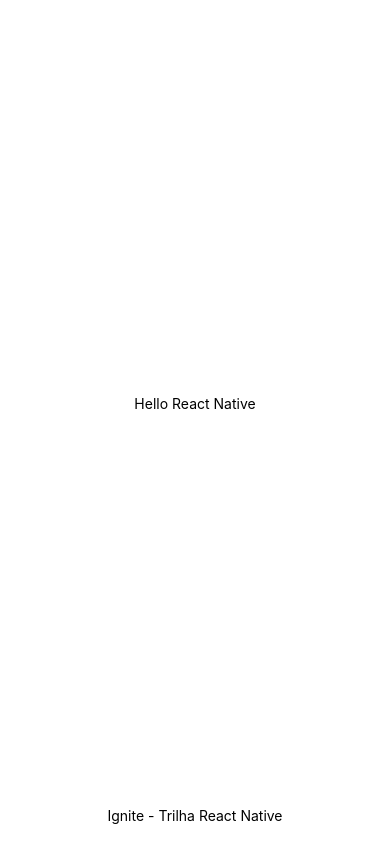
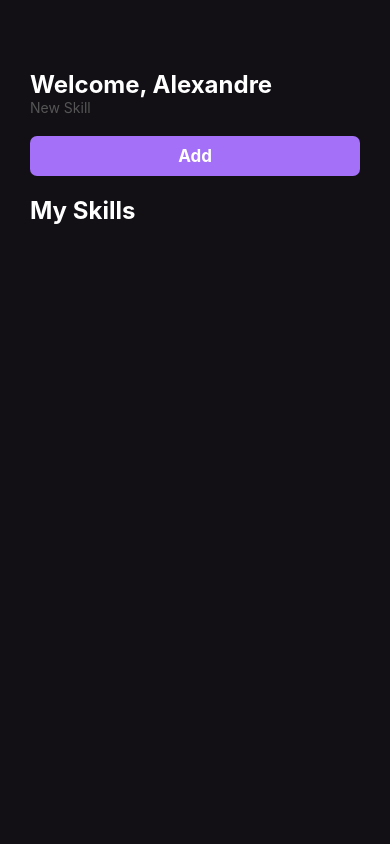
Before and after one commit to assoares383/myskills, a React Native app: screen / in a window 390 px wide. Built offline with nearby package versions, Linux system fonts and the light colour scheme.

Commit message:
using stylesheet

```diff
--- a/App.js
+++ b/App.js
@@ -1,19 +1,9 @@
 import React from 'react';
-import { View, Text } from 'react-native';
+
+import Home from './src/pages/Home';
 
 const App = () => {
-  return (
-    <>
-      <View style={{
-        flex: 1,
-        justifyContent: 'center',
-        alignItems: 'center'
-      }}>
-        <Text>Hello React Native</Text>
-      </View>
-      <Text style={{ textAlign: 'center', marginBottom: 20 }}>Ignite - Trilha React Native</Text>
-    </>
-  )
+  return <Home />;
 };
 
 export default App;
--- /dev/null
+++ b/src/pages/Home.js
@@ -0,0 +1,72 @@
+import React from 'react';
+import {
+    View,
+    Text,
+    TextInput,
+    TouchableOpacity,
+    StyleSheet,
+    Platform
+} from 'react-native';
+
+const Home = () => {
+  return (
+    <>
+      <View style={styles.container}>
+        <Text style={styles.title}>Welcome, Alexandre</Text>
+        <TextInput
+            styles={ styles.input}
+            placeholder="New Skill"
+            placeholderTextColor="#555"
+        />
+
+        <TouchableOpacity
+            style={styles.button}
+            activeOpacity={.7}
+            >
+            <Text style={styles.buttonText}>Add</Text>
+        </TouchableOpacity>
+
+        <Text
+            style={[styles.title, {marginTop: 20}]}>
+            My Skills
+        </Text>
+      </View>
+    </>
+  )
+};
+
+const styles = StyleSheet.create({
+    container: {
+        flex: 1,
+        backgroundColor: '#121015',
+        paddingHorizontal: 30,
+        paddingVertical: 70
+    },
+    title: {
+        color: '#ffffff',
+        fontSize: 24,
+        fontWeight: 'bold'
+    },
+    input: {
+        backgroundColor: '#F2F2F2',
+        color: '#fff',
+        fontSize: 18,
+        padding: Platform.Os === 'ios' ? 15 : 10,
+        marginTop: 30,
+        borderRadius: 7
+    },
+    button: {
+        backgroundColor: '#A370F7',
+        padding: 10,
+        borderRadius: 7,
+        alignItems: 'center',
+        marginTop: 20
+    },
+    buttonText: {
+        color: '#fff',
+        fontSize: 17,
+        fontWeight: 'bold',
+    }
+});
+
+export default Home;
```
